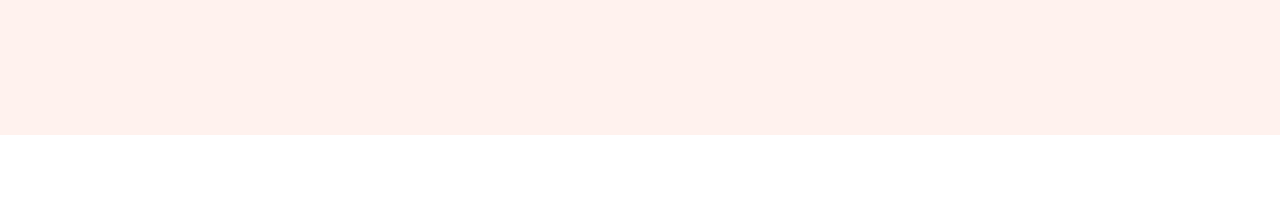
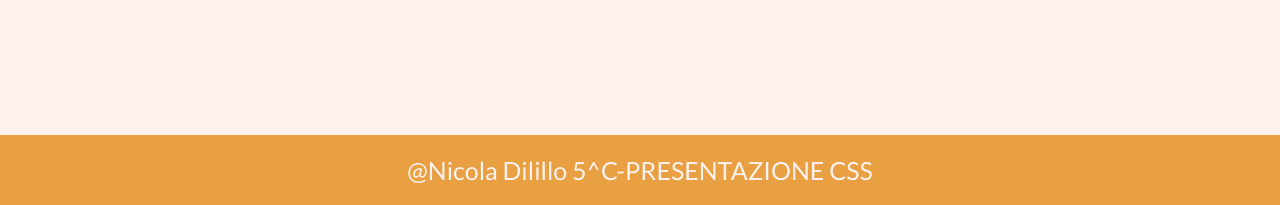
Before and after one commit to nicoladilillo/CSS-Presentation, a plain HTML site: page index.html in a window 1280 px wide. Shown: the part 7065-7270 px from the top of the page. Before the commit the page ends 7200 px from the top, so only its background shows below. Drawn offline with Linux system fonts and the light colour scheme.

Commit message:
Add footer

```diff
--- a/assets/css/main.css
+++ b/assets/css/main.css
@@ -129,3 +129,14 @@ ul.center li {
 	margin: 0;
 	height: 60vh;
 }
+
+footer {
+	background-color:  #e8a043;
+}
+
+footer p {
+	text-align: center;
+    margin: 0;
+    padding: 20px;
+    font-size: 25px;
+}
--- a/index.html
+++ b/index.html
@@ -133,6 +133,10 @@
   	</div>
 	</div>
 
+	<footer>
+		<p>@Nicola Dilillo 5^C-PRESENTAZIONE CSS</p>
+	</footer>
+
 	</body>
 
 </html>
```
